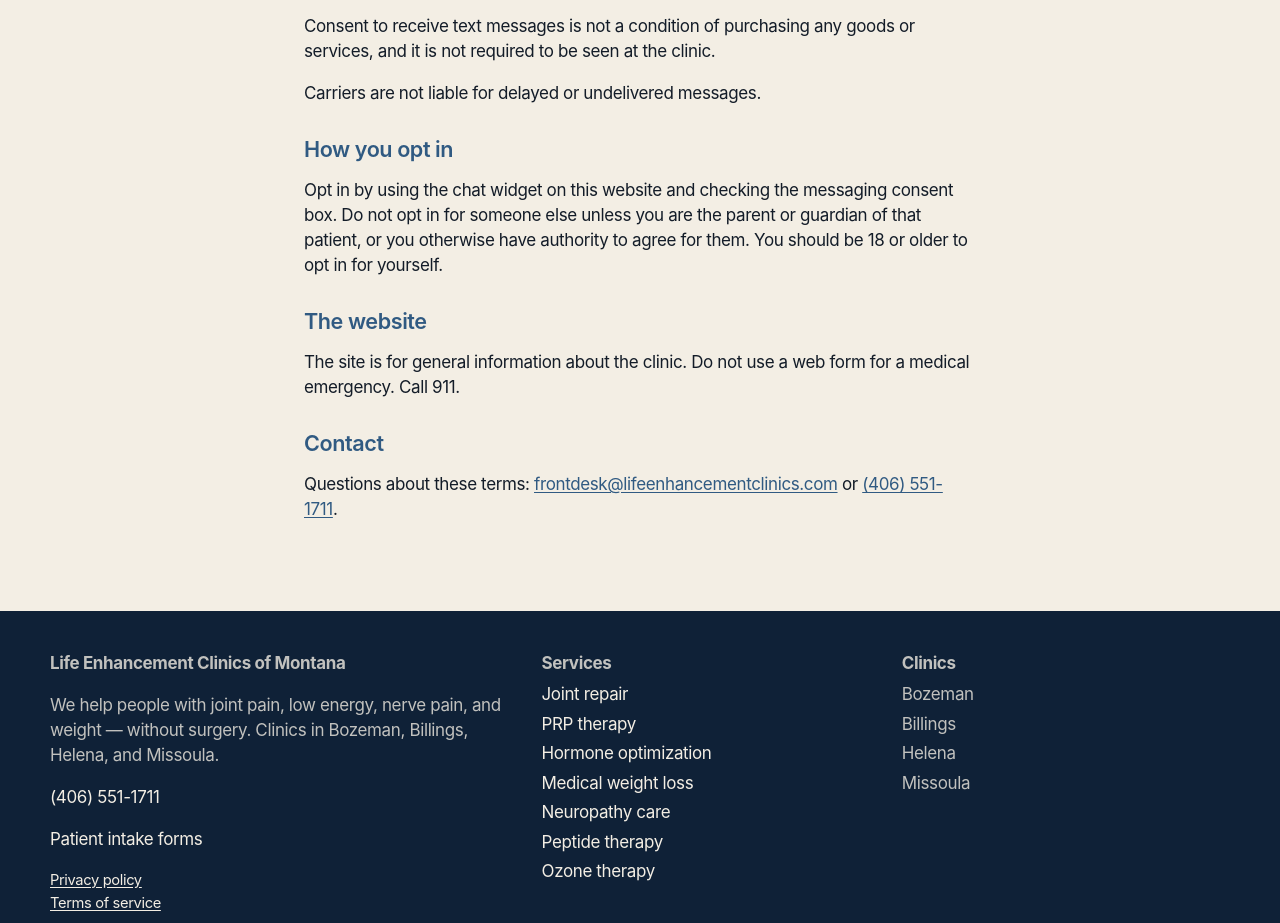
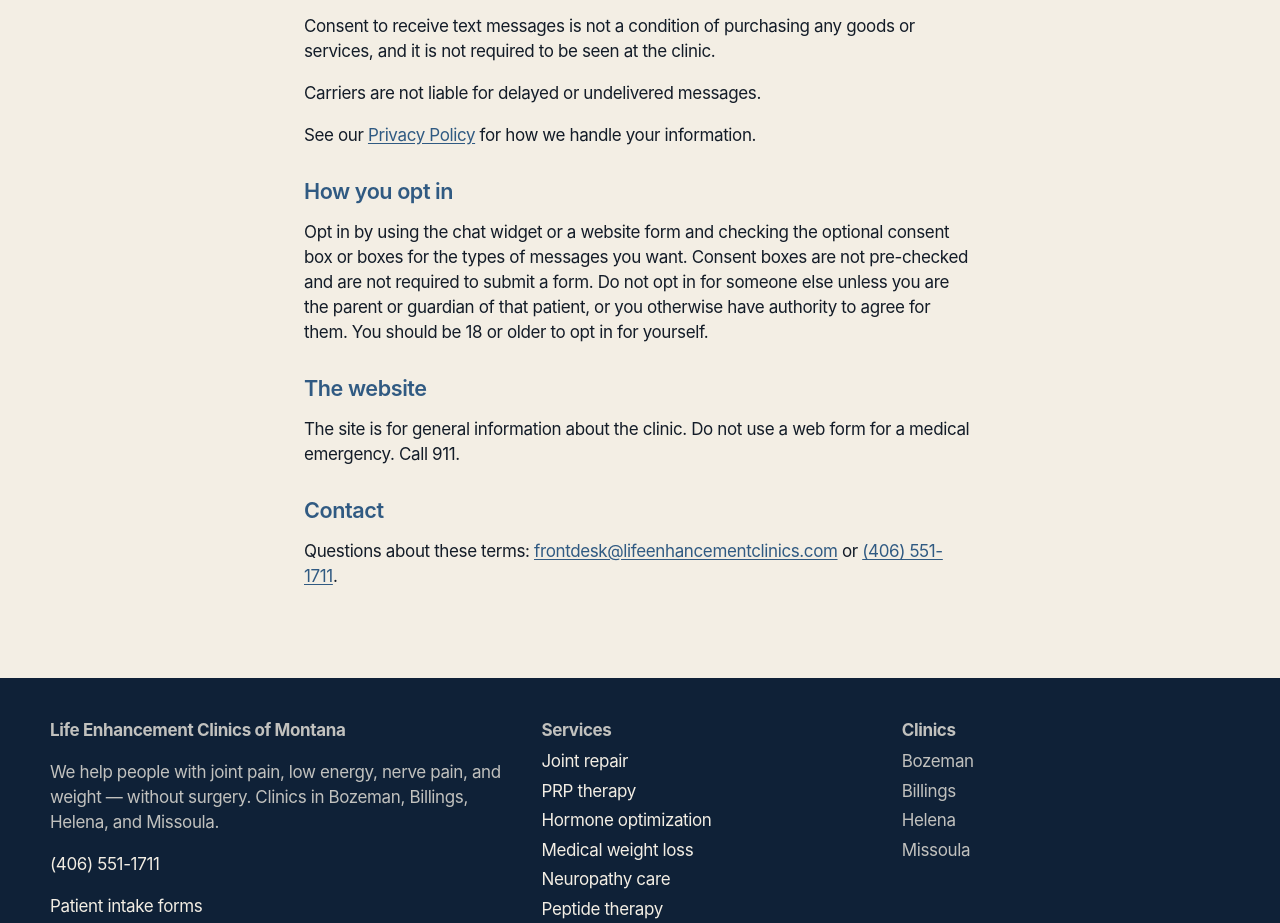
Before and after one commit to dawkinsmedia/lifeenhancementclinics-com, a plain HTML site: page terms.html in a window 1280 px wide. Shown: the part 888-1811 px from the top of the page. Drawn offline with Linux system fonts and the light colour scheme.

Commit message:
A2P: Warren privacy sentence and terms privacy link

```diff
--- a/terms.html
+++ b/terms.html
@@ -35,8 +35,8 @@
     <h2>The agreement</h2>
 <p>These terms cover use of lifeenhancementclinics.com and the text messages we send after you opt in. Booking a visit or becoming a patient is covered by the paperwork you complete with the clinic.</p><h2>The clinic</h2>
 <p>The site is run by Life Enhancement Clinics of Montana, 804 North 19th Avenue, Bozeman, MT 59718. Phone (406) 551-1711. Email <a href="mailto:frontdesk@lifeenhancementclinics.com">frontdesk@lifeenhancementclinics.com</a>. We also see patients in Billings, Helena, and Missoula.</p><p>Pages on this site describe our services in plain language. They are not a diagnosis, a treatment plan, or a promise of a result. A consultation decides whether a treatment is appropriate.</p><h2>Text message program</h2>
-<p>If you opt in, Life Enhancement Clinics of Montana may text you about your consultation or appointment, and about clinic information you agreed to receive.</p><ul><li>Message frequency varies.</li><li>Message and data rates may apply.</li><li>Reply STOP to cancel.</li><li>Reply HELP for help, or contact us at the phone number or email above.</li></ul><p>Consent to receive text messages is not a condition of purchasing any goods or services, and it is not required to be seen at the clinic.</p><p>Carriers are not liable for delayed or undelivered messages.</p><h2>How you opt in</h2>
-<p>Opt in by using the chat widget on this website and checking the messaging consent box. Do not opt in for someone else unless you are the parent or guardian of that patient, or you otherwise have authority to agree for them. You should be 18 or older to opt in for yourself.</p><h2>The website</h2>
+<p>If you opt in, Life Enhancement Clinics of Montana may text you about your consultation or appointment, and about clinic information you agreed to receive.</p><ul><li>Message frequency varies.</li><li>Message and data rates may apply.</li><li>Reply STOP to cancel.</li><li>Reply HELP for help, or contact us at the phone number or email above.</li></ul><p>Consent to receive text messages is not a condition of purchasing any goods or services, and it is not required to be seen at the clinic.</p><p>Carriers are not liable for delayed or undelivered messages.</p><p>See our <a href="privacy.html">Privacy Policy</a> for how we handle your information.</p><h2>How you opt in</h2>
+<p>Opt in by using the chat widget or a website form and checking the optional consent box or boxes for the types of messages you want. Consent boxes are not pre-checked and are not required to submit a form. Do not opt in for someone else unless you are the parent or guardian of that patient, or you otherwise have authority to agree for them. You should be 18 or older to opt in for yourself.</p><h2>The website</h2>
 <p>The site is for general information about the clinic. Do not use a web form for a medical emergency. Call 911.</p><h2>Contact</h2>
 <p>Questions about these terms: <a href="mailto:frontdesk@lifeenhancementclinics.com">frontdesk@lifeenhancementclinics.com</a> or <a href="tel:+14065511711">(406) 551-1711</a>.</p>
   </div>
```
Also changed, not shown: privacy.html (+1 -1 lines).
